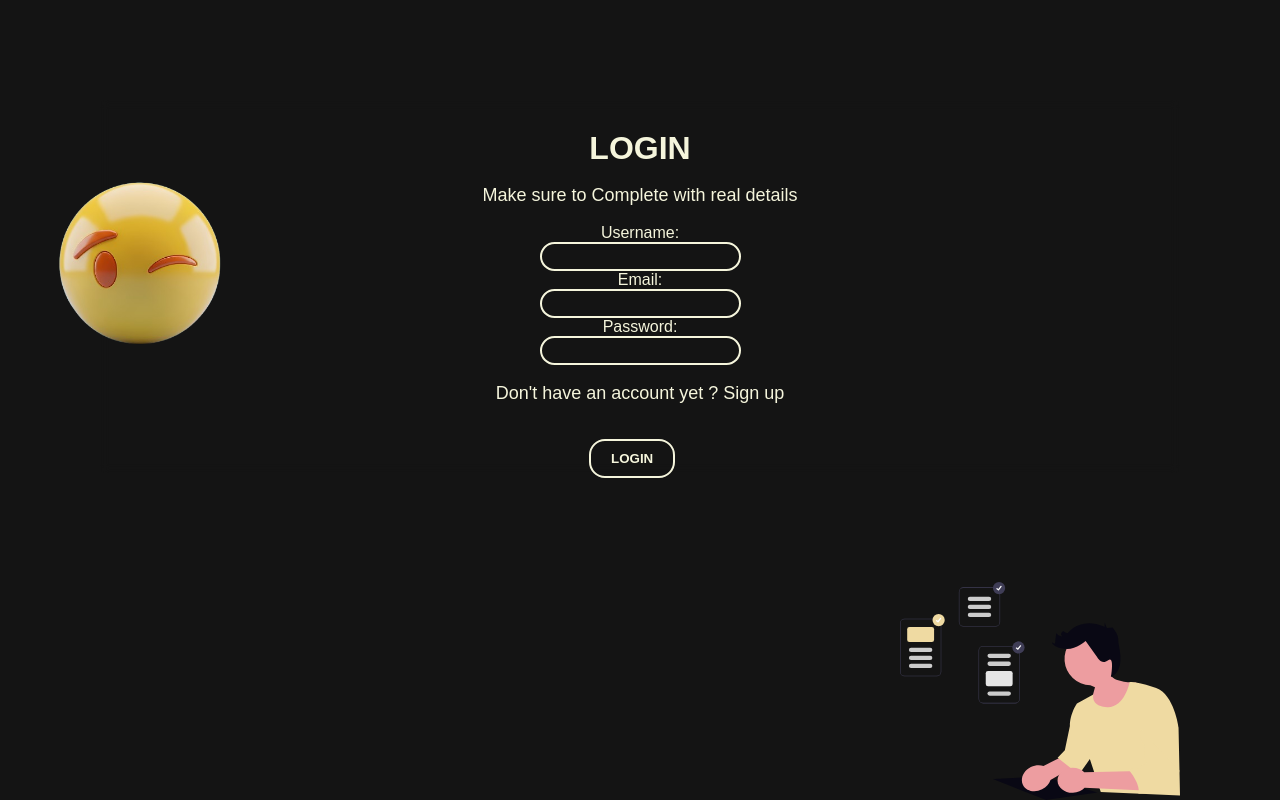
After one commit to godwink12/python-login-system, a Flask app: template templates/Login.html in a window 1280 px wide. The commit adds this page. Run offline with Flask 3, Linux system fonts and the light colour scheme; the template is opened without the code that fills it, so the values that code supplies are empty; some web fonts are replaced.

Commit message:
Add login, signup, and dashboard templates with SVG assets
- Created Login.html for user authentication with form fields for username, email, and password.
- Developed Signup.html for new user registration, including form fields for username and email.
- Implemented dashboard.html to display user information, task summary, and checklist functionality.
- Added undraw_all-checked_d3u6.svg as a visual asset for the application.

```diff
--- a/app.py
+++ b/app.py
@@ -1,50 +1,41 @@
-import string
+from flask import Flask, render_template,request,redirect,url_for, session
+from database import create_table, save_user, find_user,user_exists
+from dotenv import load_dotenv
+import os
 import bcrypt
-from database import create_table, save_user, find_user, user_exists
-
-# Login System
-
-print('Welcome to our  Website Glad to Have You here Login For more More Access!!')
 
 
-
+app = Flask(__name__)
+load_dotenv()
+app.secret_key = os.getenv('SECRET_KEY')
 create_table()
 
-while True:
-  user_choice = input("Do you Want to 'register' , 'login' or 'Exit' ")
 
-  if user_choice == 'Exit':
-    print('Thank you!')
-    break
-  elif user_choice == 'register':
-    username = input("Enter a username: ")
-    password = input('Enter Password: ')
-    if user_exists(username):  # Check if user already exists in the dictionary
-      print('username Already existed')
-    elif len(password) < 6:
-      print('Too Weak')
-    elif not any(char.isupper() for char in password):
-      print('Needs a Capital Letter')
-    elif not any(char.isdigit() for char in password):
-      print('Needs a Number')
-    elif not any(char in string.punctuation for char in password):
-      print('Needs a symbol')
-    else:
-      password_hash = bcrypt.hashpw(password.encode('utf-8'), bcrypt.gensalt())
-      save_user(username,password_hash)
-      if len(password) >= 10:
-        print('Excellent')
-      else:
-        print('Saved')
-  elif user_choice == 'login':
-    username = input("Enter a username: ")
-    passwordL = input('Enter Password: ')
+@app.route('/')
+def home():
+    return render_template('Login.html')
+
+@app.route('/login', methods= ['GET', 'POST'])
+def login():
+
+    if request.method == 'POST':
+        username = request.form["username"]
+        passwordL = request.form['password' ]
     # Check User input Exist
-    if user_exists(username) and bcrypt.checkpw(passwordL.encode('utf-8'), find_user(username)[1]):
-      print('Welcome')
-    elif user_exists(username) and not bcrypt.checkpw(passwordL.encode('utf-8'), find_user(username)[1]):
-      print('Wrong Password')
-    else :
-      print('USER NOT FOUND!!')
-  else:
-    print("Invalid choice, try again.")
+        if user_exists(username):
+            if bcrypt.checkpw(passwordL.encode('utf-8'), find_user(username)[1]):
+                session['username'] = username
+                return redirect(url_for('dashboard'))
+            else:
+                return render_template('Login.html',error = 'Wrong Password')
+        else :
+            return render_template('Login.html', error='User not found')
+
+    return render_template('Login.html')
+
+@app.route('/dashboard')
+def dashboard():
+    return render_template('dashboard.html')
+
+if __name__ == '__main__':
+    app.run(debug=True)
--- /dev/null
+++ b/templates/Login.html
@@ -0,0 +1,45 @@
+<!DOCTYPE html>
+<html lang="en">
+
+<head>
+    <meta charset="UTF-8">
+    <meta name="viewport" content="width=device-width, initial-scale=1.0">
+    <link rel="stylesheet" href="{{ url_for('static', filename='Styling/style.css') }}">
+    <link href="https://api.fontshare.com/v2/css?f[]=clash-grotesk@200,300,400,500,600,700&display=swap"
+        rel="stylesheet">
+    <title>Login</title>
+</head>
+
+<body>
+    <div class="container">
+        <h1>LOGIN</h1>
+        <br>
+        <p>Make sure to Complete with real details </p>
+        <br>
+        {% if error %}
+        <p>{{ error }}</p>
+        {% endif %}
+        <form method="POST" action="/login">
+            <label for="Username">Username:</label>
+            <br>
+            <input type="text" id="Username" name="username">
+            <br>
+            <label for="Email">Email:</label>
+            <br>
+            <input type="email" id="Email" name="email">
+            <br>
+            <label for="Password">Password:</label>
+            <br>
+            <input type="password" id="Password" name="password">
+            <br>
+            <br>
+            <p>Don't have an account yet ? <a href="/signup" class="sign">Sign up</a></p>
+            <button type="submit">LOGIN</button>
+        </form>
+    </div>
+
+    <img src="static/img/undraw_all-checked_d3u6.svg" alt="checklist" class="check">
+    <img src="static/img/Winking_Emoji_Render-removebg-preview.png" alt="" class="wink">
+</body>
+
+</html>
--- a/Template/Signup.html
+++ b/templates/Signup.html
@@ -4,7 +4,7 @@
 <head>
     <meta charset="UTF-8">
     <meta name="viewport" content="width=device-width, initial-scale=1.0">
-    <link rel="stylesheet" href="Styling/style.css">
+    <link rel="stylesheet" href="{{ url_for('static', filename='Styling/style.css') }}">
     <link href="https://api.fontshare.com/v2/css?f[]=clash-grotesk@200,300,400,500,600,700&display=swap"
         rel="stylesheet">
     <title>Sign up</title>
--- a/Template/dashboard.html
+++ b/templates/dashboard.html
@@ -4,7 +4,7 @@
 <head>
     <meta charset="UTF-8">
     <meta name="viewport" content="width=device-width, initial-scale=1.0">
-    <link rel="stylesheet" href="Styling/dashboard.css">
+    <link rel="stylesheet" href="{{ url_for('static', filename='Styling/style.css') }}">
     <link href="https://api.fontshare.com/v2/css?f[]=clash-grotesk@200,300,400,500,600,700&display=swap"
         rel="stylesheet">
     <title>Document</title>
@@ -22,7 +22,7 @@
 
     <section>
         <div class="main-content">
-            <h1>Welcome back,[username]!</h1>
+            <h1>Welcome back,{{username}}!</h1>
             <hr>
             <div class="profile-card">
 
@@ -33,7 +33,7 @@
 
                 <!-- Middle section - User info -->
                 <div class="profile-info">
-                    <h2>Username</h2>
+                    <h2>{{Username}}</h2>
                     <p>Member since 2025</p>
                 </div>
 
```
Also changed, not shown: Template/Login.html (deleted, +0 -42 lines), static/Styling/dashboard.css (renamed from Template/Styling/dashboard.css), static/Styling/style.css (renamed from Template/Styling/style.css), static/img/Pebble People - Meditating.png (renamed from Template/img/Pebble People - Meditating.png), static/img/Winking_Emoji_Render-removebg-preview.png (renamed from Template/img/Winking_Emoji_Render-removebg-preview.png), static/img/undraw_all-checked_d3u6.png (renamed from Template/img/undraw_all-checked_d3u6.png), static/img/undraw_all-checked_d3u6.svg (renamed from Template/img/undraw_all-checked_d3u6.svg), 1 other file.
